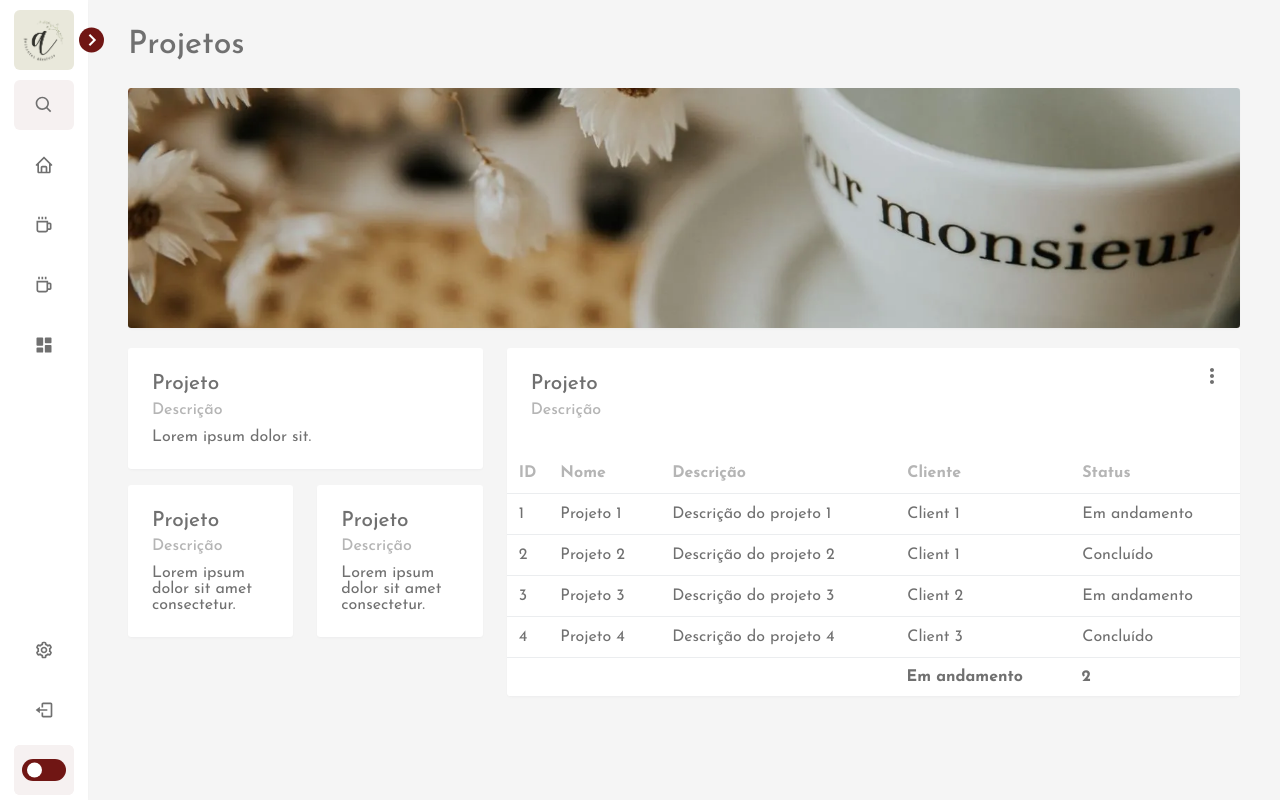
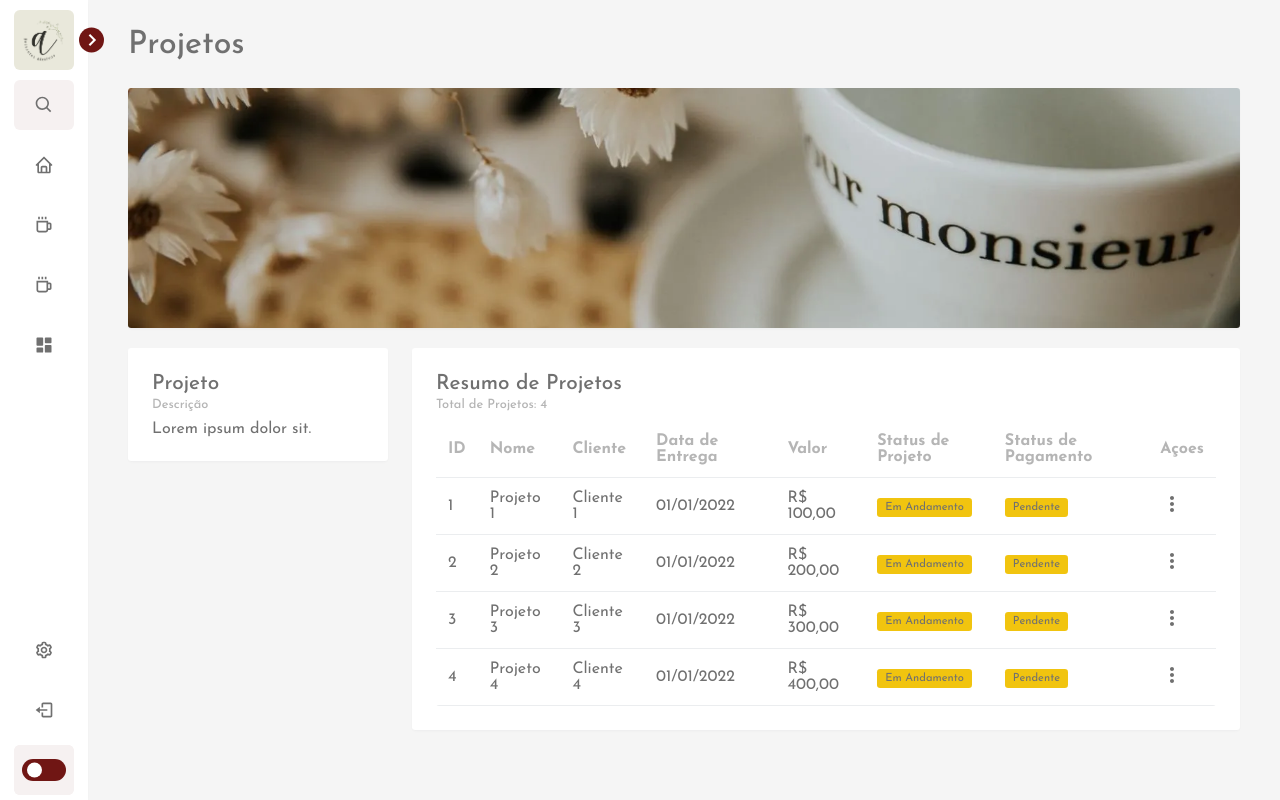
Before and after one commit to wevertonbruno/artesania, a React (Create React App) app: page /projects in a window 1280 px wide. Built offline with nearby package versions, Linux system fonts and the light colour scheme.

Commit message:
feat: Add dotmenu component

```diff
--- a/src/components/card/index.tsx
+++ b/src/components/card/index.tsx
@@ -1,6 +1,8 @@
 import React, { useState } from "react";
 import * as Styled from "./styled";
 import { useOutsideClick } from "../../hooks";
+import DotMenu from "../dotmenu";
+import { MenuProps } from "dotmenu";
 
 interface Props extends React.HTMLAttributes<HTMLDivElement> {
   title?: string;
@@ -8,13 +10,8 @@
   children?: React.ReactNode | JSX.Element | JSX.Element[];
 }
 
-interface BodyMenu {
-  name: string;
-  onClick: () => void;
-}
-
 interface BodyProps extends Props {
-  menu?: BodyMenu[];
+  menu?: MenuProps;
 }
 
 export const CardHeader = ({ children, ...props }: Props) => {
@@ -28,31 +25,13 @@
   menu,
   ...props
 }: BodyProps) => {
-  const [open, setOpen] = useState<boolean>(false);
-  const ref = useOutsideClick(() => {
-    setOpen(false);
-  });
-
   return (
     <Styled.Body {...props}>
       {title && <Styled.Title>{title}</Styled.Title>}
       {subtitle && (
         <Styled.SubTitle className="text-disabled">{subtitle}</Styled.SubTitle>
       )}
-      {menu && (
-        <Styled.MenuWrapper ref={ref}>
-          <Styled.MenuIcon onClick={() => setOpen(!open)} />
-          <Styled.Menu className={open ? "open" : ""}>
-            <ul>
-              {menu.map((item) => (
-                <li key={item.name} onClick={item.onClick}>
-                  {item.name}
-                </li>
-              ))}
-            </ul>
-          </Styled.Menu>
-        </Styled.MenuWrapper>
-      )}
+      {menu && <DotMenu options={menu.options} position={{ x: 1.5, y: 1.5 }} />}
       {children}
     </Styled.Body>
   );
--- a/src/components/card/styled.ts
+++ b/src/components/card/styled.ts
@@ -1,4 +1,3 @@
-import { BiDotsVerticalRounded } from "react-icons/bi";
 import styled from "styled-components";
 
 export const Container = styled.div`
@@ -28,8 +27,8 @@
 `;
 
 export const SubTitle = styled.h6`
-  margin-top: calc(0.5rem * -0.5);
-  font-size: 1rem;
+  margin-top: -0.5rem;
+  font-size: 0.8rem;
 `;
 
 export const Header = styled.div`
@@ -43,74 +42,6 @@
   }
 `;
 
-export const MenuWrapper = styled.div`
-  position: absolute;
-  right: 1rem;
-  top: 1rem;
-`;
-
-export const Menu = styled.div`
-  position: absolute;
-  right: 1.5rem;
-  top: 0rem;
-  padding: 0.5rem;
-  border-radius: var(--default-radius);
-  overflow: hidden;
-  font-size: 0.875rem;
-  z-index: 3;
-  background: var(--sidebar-color);
-  box-shadow: rgba(0, 0, 0, 0.1) 0rem 0.625rem 0.9375rem -0.1875rem,
-    rgba(0, 0, 0, 0.05) 0rem 0.25rem 0.375rem -0.125rem;
-
-  opacity: 0;
-  transform: scale(0);
-  transform-origin: 176px 0px;
-  transition: all 246ms cubic-bezier(0.4, 0, 0.2, 1) 0ms;
-
-  &.open {
-    opacity: 1;
-    transform: scale(1);
-  }
-
-  ul {
-    list-style: none;
-    position: relative;
-    outline: 0;
-    li {
-      background-color: transparent;
-      cursor: pointer;
-      user-select: none;
-      vertical-align: middle;
-      appearance: none;
-      font-weight: 400;
-      line-height: 1.625;
-      letter-spacing: 0.00938em;
-      display: flex;
-      justify-content: flex-start;
-      align-items: center;
-      position: relative;
-      text-decoration: none;
-      min-width: 10rem;
-      min-height: unset;
-      padding: 0.3rem 1rem;
-      border-radius: 0.375rem;
-      font-size: 0.875rem;
-      transition: background-color 300ms ease 0s, color 300ms ease 0s;
-
-      &:hover,
-      &:focus {
-        background-color: var(--border-color);
-      }
-    }
-  }
-`;
-
 export const Content = styled.div``;
 
 export const Footer = styled.div``;
-
-export const MenuIcon = styled(BiDotsVerticalRounded)`
-  cursor: pointer;
-  width: 1.5rem;
-  height: 1.5rem;
-`;
--- /dev/null
+++ b/src/components/dotmenu/index.tsx
@@ -0,0 +1,30 @@
+import React, { useState } from "react";
+import * as Styled from "./styled";
+import { useOutsideClick } from "../../hooks";
+import { MenuProps } from "dotmenu";
+
+function DotMenu({ options, position }: MenuProps) {
+  const [open, setOpen] = useState<boolean>(false);
+  const ref = useOutsideClick(() => {
+    setOpen(false);
+  });
+
+  return (
+    <Styled.MenuWrapper ref={ref} $position={position}>
+      <div>
+        <Styled.MenuIcon onClick={() => setOpen(!open)} />
+        <Styled.Menu className={open ? "open" : ""}>
+          <ul>
+            {options.map((item) => (
+              <li key={item.name} onClick={item.onClick}>
+                {item.name}
+              </li>
+            ))}
+          </ul>
+        </Styled.Menu>
+      </div>
+    </Styled.MenuWrapper>
+  );
+}
+
+export default DotMenu;
--- /dev/null
+++ b/src/components/dotmenu/styled.ts
@@ -0,0 +1,84 @@
+import styled from "styled-components";
+import { BiDotsVerticalRounded } from "react-icons/bi";
+
+interface DotMenuProps {
+  $position?: {
+    x: number;
+    y: number;
+  };
+}
+
+export const MenuWrapper = styled.div<DotMenuProps>`
+  ${(props) =>
+    props.$position
+      ? `position: absolute; top: ${props.$position.y}rem; right: ${props.$position.x}rem;`
+      : "position: relative;"}
+
+  display: inline-flex;
+
+  > div {
+    position: relative;
+  }
+`;
+
+export const Menu = styled.div`
+  position: absolute;
+  right: 1.5rem;
+  top: 0.25rem;
+  padding: 0.5rem;
+  border-radius: var(--default-radius);
+  overflow: hidden;
+  font-size: 0.875rem;
+  z-index: 3;
+  background: var(--sidebar-color);
+  box-shadow: rgba(0, 0, 0, 0.1) 0rem 0.625rem 0.9375rem -0.1875rem,
+    rgba(0, 0, 0, 0.05) 0rem 0.25rem 0.375rem -0.125rem;
+
+  opacity: 0;
+  transform: scale(0);
+  transform-origin: 176px 0px;
+  transition: all 246ms cubic-bezier(0.4, 0, 0.2, 1) 0ms;
+
+  &.open {
+    opacity: 1;
+    transform: scale(1);
+  }
+
+  ul {
+    list-style: none;
+    position: relative;
+    outline: 0;
+    li {
+      background-color: transparent;
+      cursor: pointer;
+      user-select: none;
+      vertical-align: middle;
+      appearance: none;
+      font-weight: 400;
+      line-height: 1.625;
+      letter-spacing: 0.00938em;
+      display: flex;
+      justify-content: flex-start;
+      align-items: center;
+      position: relative;
+      text-decoration: none;
+      min-width: 10rem;
+      min-height: unset;
+      padding: 0.2rem 0.6rem;
+      border-radius: var(--default-radius);
+      font-size: 0.7rem;
+      transition: background-color 300ms ease 0s, color 300ms ease 0s;
+
+      &:hover,
+      &:focus {
+        background-color: var(--border-color);
+      }
+    }
+  }
+`;
+
+export const MenuIcon = styled(BiDotsVerticalRounded)`
+  cursor: pointer;
+  width: 1.5rem;
+  height: 1.5rem;
+`;
--- a/src/components/table/index.tsx
+++ b/src/components/table/index.tsx
@@ -1,5 +1,7 @@
 import React from "react";
 import * as Styled from "./styled";
+import DotMenu from "../dotmenu";
+import { MenuProps } from "dotmenu";
 
 interface ITableColumnDef {
   key: string;
@@ -11,19 +13,25 @@
   [key: string]: any;
 }
 
-interface ITableRow {
+export interface ITableRow {
   id: string;
   [key: string]: any;
+}
+
+interface ITableRowAction {
+  name: string;
+  onClick: (row: ITableRow) => void;
 }
 
 export interface ITable {
   id: string;
   columnsDef: ITableColumnDef[];
   rows: ITableRow[];
+  rowActions?: ITableRowAction[];
   footer?: ITableFooter;
 }
 
-function Table({ id, columnsDef, rows, footer }: ITable) {
+function Table({ id, columnsDef, rows, rowActions, footer }: ITable) {
   return (
     <Styled.Container>
       <div className="t_body">
@@ -35,6 +43,7 @@
                   {column.name}
                 </Styled.TableHeader>
               ))}
+              {rowActions && <Styled.TableHeader>Açoes</Styled.TableHeader>}
             </tr>
           </thead>
           <tbody>
@@ -43,6 +52,16 @@
                 {columnsDef.map((column) => (
                   <td key={column.key}>{row[column.key]}</td>
                 ))}
+                {rowActions && (
+                  <td>
+                    <DotMenu
+                      options={rowActions.map((action) => ({
+                        name: action.name,
+                        onClick: () => action.onClick(row),
+                      }))}
+                    />
+                  </td>
+                )}
               </tr>
             ))}
           </tbody>
--- a/src/globalstyle.ts
+++ b/src/globalstyle.ts
@@ -121,4 +121,10 @@
         color: var(--text-disabled-color);
     }
 
+    .status {
+        padding: 0.25rem 0.5rem;
+        border-radius: var(--default-radius);
+        background-color: #f1c40f;
+        font-size: .7rem;
+    }
 `;
--- a/src/pages/projects/index.tsx
+++ b/src/pages/projects/index.tsx
@@ -1,10 +1,6 @@
-import React from "react";
 import MainSection from "../../components/main-section";
-import { Container } from "./styled";
-import Table, { ITable } from "../../components/table";
-import Btn from "../../components/button";
-import { Link } from "react-router-dom";
-import { Card, CardBody, CardHeader } from "../../components/card";
+import Table, { ITable, ITableRow } from "../../components/table";
+import { Card, CardBody } from "../../components/card";
 
 const projectTableData: ITable = {
   id: "projects",
@@ -20,65 +16,89 @@
       width: "auto",
     },
     {
-      key: "description",
-      name: "Descrição",
-      width: "auto",
-    },
-    {
       key: "client",
       name: "Cliente",
       width: "auto",
     },
     {
-      key: "status",
-      name: "Status",
+      key: "delivery_date",
+      name: "Data de Entrega",
       width: "auto",
+    },
+    {
+      key: "amount",
+      name: "Valor",
+      width: "auto",
+    },
+    {
+      key: "project_status",
+      name: "Status de Projeto",
+      width: "auto",
+    },
+    {
+      key: "payment_status",
+      name: "Status de Pagamento",
+      width: "auto",
+    },
+  ],
+  rowActions: [
+    {
+      name: "Visualizar tarefas",
+      onClick: (row: ITableRow) => {
+        alert(row.id + row.name);
+      },
     },
   ],
   rows: [
     {
       id: "1",
       name: "Projeto 1",
-      description: "Descrição do projeto 1",
-      client: "Client 1",
-      status: "Em andamento",
+      client: "Cliente 1",
+      delivery_date: "01/01/2022",
+      amount: "R$ 100,00",
+      project_status: <span className="status">Em Andamento</span>,
+      payment_status: <span className="status">Pendente</span>,
     },
     {
       id: "2",
       name: "Projeto 2",
-      description: "Descrição do projeto 2",
-      client: "Client 1",
-      status: "Concluído",
+      client: "Cliente 2",
+      delivery_date: "01/01/2022",
+      amount: "R$ 200,00",
+      project_status: <span className="status">Em Andamento</span>,
+      payment_status: <span className="status">Pendente</span>,
     },
     {
       id: "3",
       name: "Projeto 3",
-      description: "Descrição do projeto 3",
-      client: "Client 2",
-      status: "Em andamento",
+      client: "Cliente 3",
+      delivery_date: "01/01/2022",
+      amount: "R$ 300,00",
+      project_status: <span className="status">Em Andamento</span>,
+      payment_status: <span className="status">Pendente</span>,
     },
     {
       id: "4",
       name: "Projeto 4",
-      description: "Descrição do projeto 4",
-      client: "Client 3",
-      status: "Concluído",
+      client: "Cliente 4",
+      delivery_date: "01/01/2022",
+      amount: "R$ 400,00",
+      project_status: <span className="status">Em Andamento</span>,
+      payment_status: <span className="status">Pendente</span>,
     },
   ],
-  footer: {
-    client: "Em andamento",
-    status: "2",
-  },
 };
 
-const menuOptions = [
+const menu = {
+  options: [
     {
       name: "Novo Projeto",
       onClick: () => {
         alert("Novo Projeto");
       },
     },
-];
+  ],
+};
 
 function Projects() {
   return (
@@ -87,7 +107,7 @@
       cover={{ src: "/project-cover.webp", alt: "Projetos Capa" }}
     >
       <div className="row">
-        <div className="col-xl-4">
+        <div className="col-xl-3">
           <div className="row">
             <div className="col-xl-12">
               <Card className="mb-4">
@@ -96,30 +116,16 @@
                 </CardBody>
               </Card>
             </div>
-            <div className="col-xl-6 mb-4">
-              <Card>
-                <CardBody title="Projeto" subtitle="Descrição">
-                  Lorem ipsum dolor sit amet consectetur.
-                </CardBody>
-              </Card>
-            </div>
-            <div className="col-xl-6 mb-4">
-              <Card>
-                <CardBody title="Projeto" subtitle="Descrição">
-                  Lorem ipsum dolor sit amet consectetur.
-                </CardBody>
-              </Card>
           </div>
         </div>
-        </div>
-        <div className="col-xl-8">
+        <div className="col-xl-9">
           <Card className="mb-4">
             <CardBody
-              title="Projeto"
-              subtitle="Descrição"
-              menu={menuOptions}
-            ></CardBody>
+              title="Resumo de Projetos"
+              subtitle={"Total de Projetos: 4"}
+            >
               <Table {...projectTableData} />
+            </CardBody>
           </Card>
         </div>
       </div>
```
Also changed, not shown: src/types/dotmenu.d.ts (added, +14 -0 lines). Lines whose indentation alone changed are shown as unchanged.
